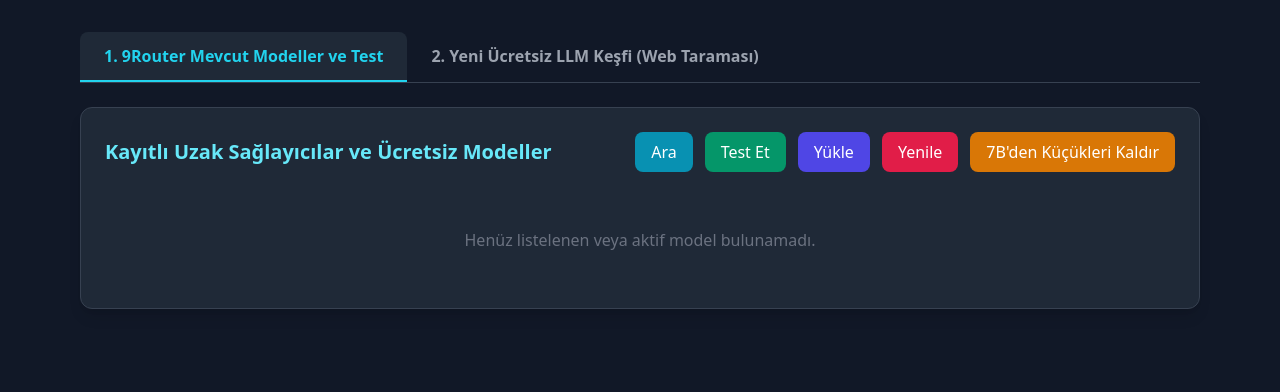
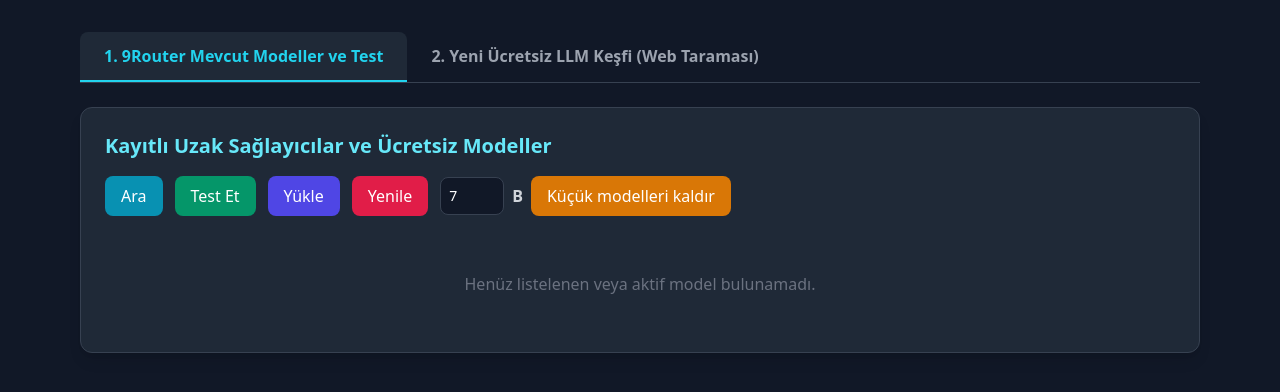
Before and after one commit to tekinaltun2025/9RouterEnhanced, a FastAPI app: page / in a window 1280 px wide. Shown: the part 132-524 px from the top of the page. Run offline with FastAPI, Linux system fonts and the light colour scheme; parts of the project's set-up code (start-up, migrations or seed data) failed here and were passed over; some libraries are stand-ins or nearby versions.

Commit message:
Threshold input for small-model removal: user types B value, removes models below it

```diff
--- a/app.py
+++ b/app.py
@@ -308,16 +308,17 @@ async def upload_models():
 
 
 @app.post("/api/remove-small-models")
-async def remove_small_models():
+async def remove_small_models(threshold: float = 7.0):
     """
-    Kayıtlı uzak sağlayıcılardan ve 9Router veritabanından 7B'den küçük modelleri kaldırır.
+    Kayıtlı uzak sağlayıcılardan ve 9Router veritabanından, kullanıcının belirlediği B değerinden
+    (threshold) düşük parametreli modelleri kaldırır.
     """
     import re
     def is_small(model):
         m = (model or "").lower()
         match = re.search(r'(\d+(?:\.\d+)?)\s*b', m)
         if match:
-            return float(match.group(1)) < 7
+            return float(match.group(1)) < threshold
         return False
 
     if not os.path.exists(CONFIG_FILE):
--- a/templates/index.html
+++ b/templates/index.html
@@ -55,9 +55,13 @@
                         <button onclick="resetConfig()" class="bg-rose-600 hover:bg-rose-500 text-white px-4 py-2 rounded-lg font-medium transition" data-i18n="btnReset" title="Son kayıtlı güncel listeyi tazeler">
                             Yenile
                         </button>
-                        <button onclick="removeSmallModels()" class="bg-amber-600 hover:bg-amber-500 text-white px-4 py-2 rounded-lg font-medium transition" title="7B'den küçük modelleri mevcut listeden kaldırır">
-                            7B'den Küçükleri Kaldır
-                        </button>
+                        <div class="flex items-center gap-2">
+                            <input type="number" id="small-threshold" value="7" min="0" step="0.1" class="w-16 px-2 py-2 rounded-lg bg-gray-900 border border-gray-700 text-white text-sm">
+                            <span class="text-gray-300 font-semibold">B</span>
+                            <button onclick="removeSmallModels()" class="bg-amber-600 hover:bg-amber-500 text-white px-4 py-2 rounded-lg font-medium transition" title="Belirtilen B değerinden düşük parametreli modelleri mevcut listeden kaldırır">
+                                Küçük modelleri kaldır
+                            </button>
+                        </div>
                     </div>
                 </div>
 
@@ -407,12 +411,13 @@
             const dict = i18n[currentLang];
             const box = document.getElementById('status-box');
             const text = document.getElementById('status-text');
+            const thresholdInput = document.getElementById('small-threshold');
+            const threshold = parseFloat(thresholdInput ? thresholdInput.value : '7') || 7;
             box.classList.remove('hidden');
-            text.textContent = currentLang === 'tr' ? '7B altı modeller kaldırılıyor...' : 'Removing models under 7B...';
+            text.textContent = currentLang === 'tr' ? (threshold + 'B altı modeller kaldırılıyor...') : ('Removing models under ' + threshold + 'B...');
             try {
-                let res = await fetch('/api/remove-small-models', { method: 'POST' });
+                let res = await fetch('/api/remove-small-models?threshold=' + encodeURIComponent(threshold), { method: 'POST' });
                 let data = await res.json();
-                // Reload models
                 await loadModels();
                 showNotification(dict.notifSuccess);
             } catch (e) {
```
